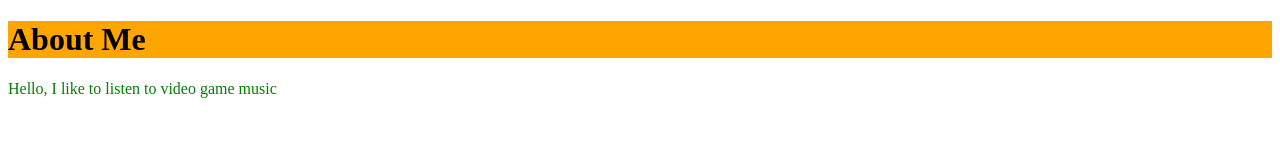
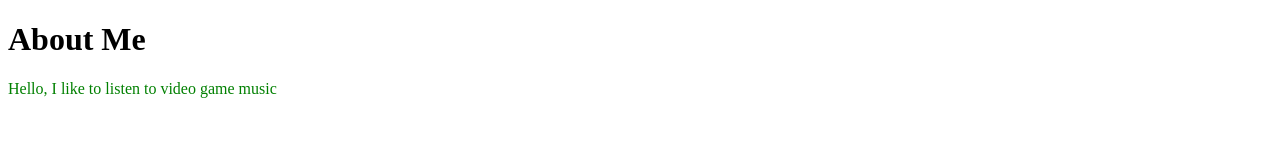
Before and after one commit to joshuahng17/JHongDemo.github.io, a plain HTML site: page index.html in a window 1280 px wide. Drawn offline with Linux system fonts and the light colour scheme.

Commit message:
Update index.html

```diff
--- a/index.html
+++ b/index.html
@@ -2,11 +2,6 @@
 <html>
   <head>
     <meta charset="utf-8">
-    <style>
-      h1{
-        background-color: orange;
-      }
-    </style>
     <title>About Me</title>
   </head>
   <body>
```
